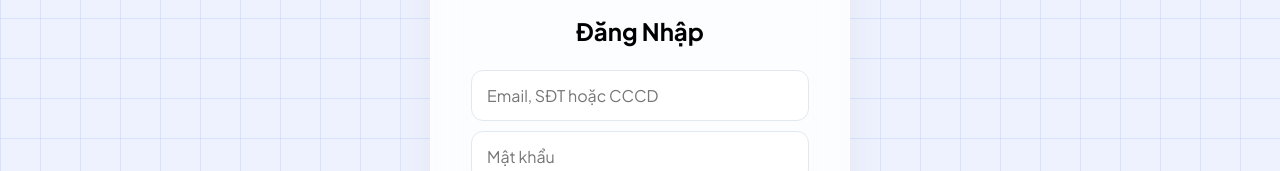
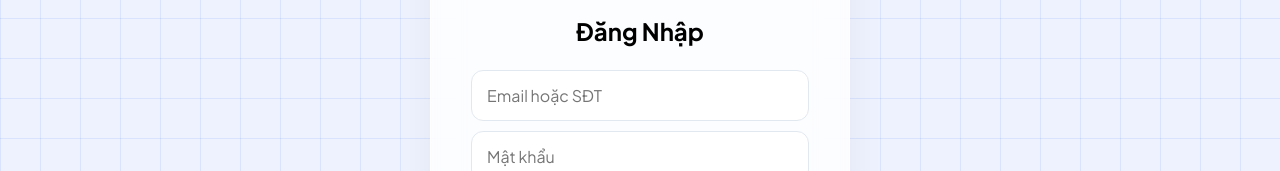
Before and after one commit to nhattan2/KLTN, a React (Create React App) app in the folder health-web/client/: page /login in a window 1280 px wide. Shown: the part 342-513 px from the top of the page. Built offline with nearby package versions, Linux system fonts and the light colour scheme.

Commit message:
Xóa CCCD

```diff
--- a/health-web/client/src/components/Login.js
+++ b/health-web/client/src/components/Login.js
@@ -30,7 +30,7 @@ function Login() {
                 </div>
                 <h2>Đăng Nhập</h2>
                 <form onSubmit={handleLogin} style={{ marginTop: '1.5rem' }}>
-                    <input className="auth-input" placeholder="Email, SĐT hoặc CCCD"
+                    <input className="auth-input" placeholder="Email hoặc SĐT"
                         onChange={e => setLoginKey(e.target.value)} required />
                     <input className="auth-input" type="password" placeholder="Mật khẩu"
                         onChange={e => setPassword(e.target.value)} required style={{ marginTop: '10px' }} />
```
